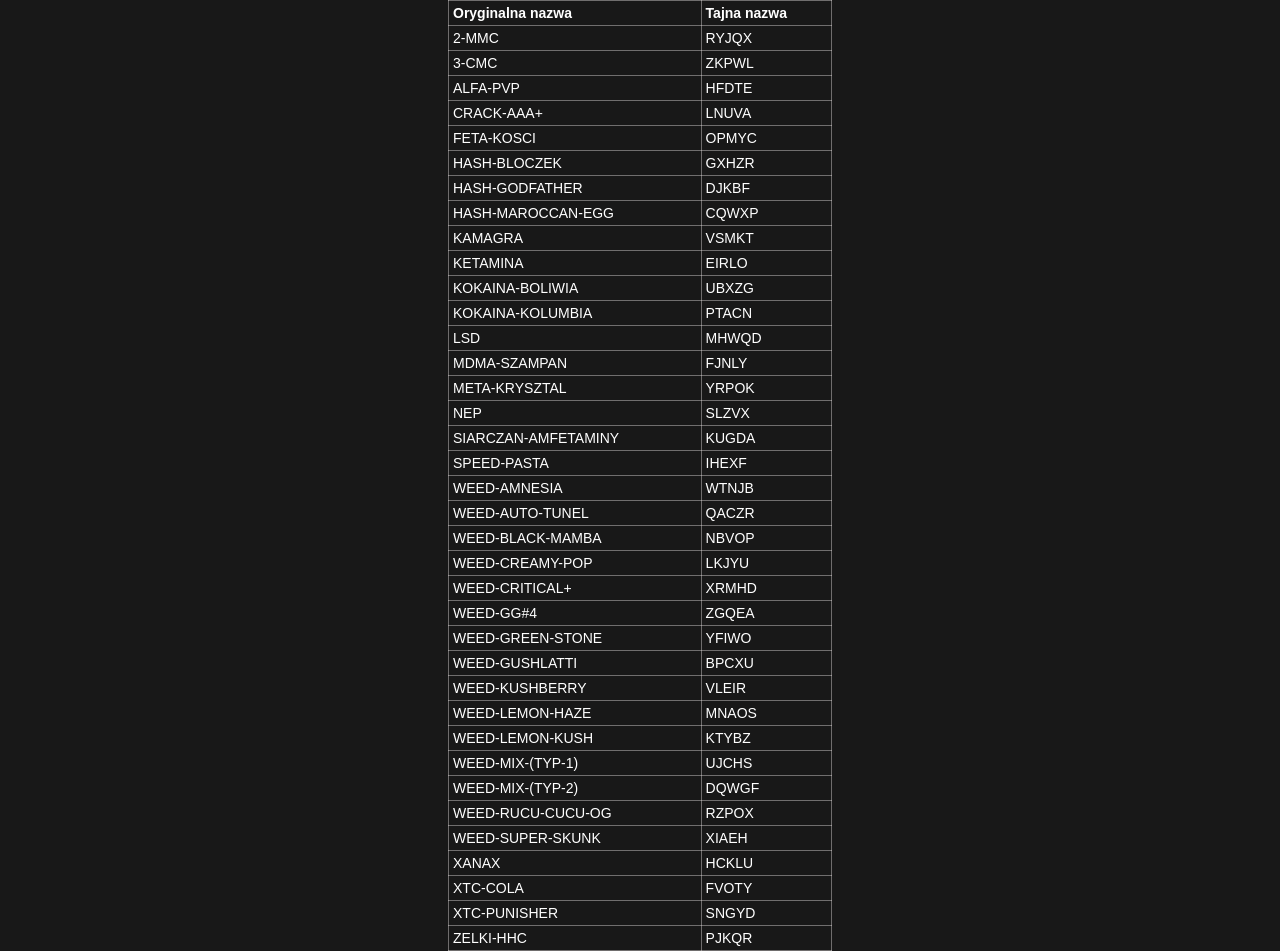
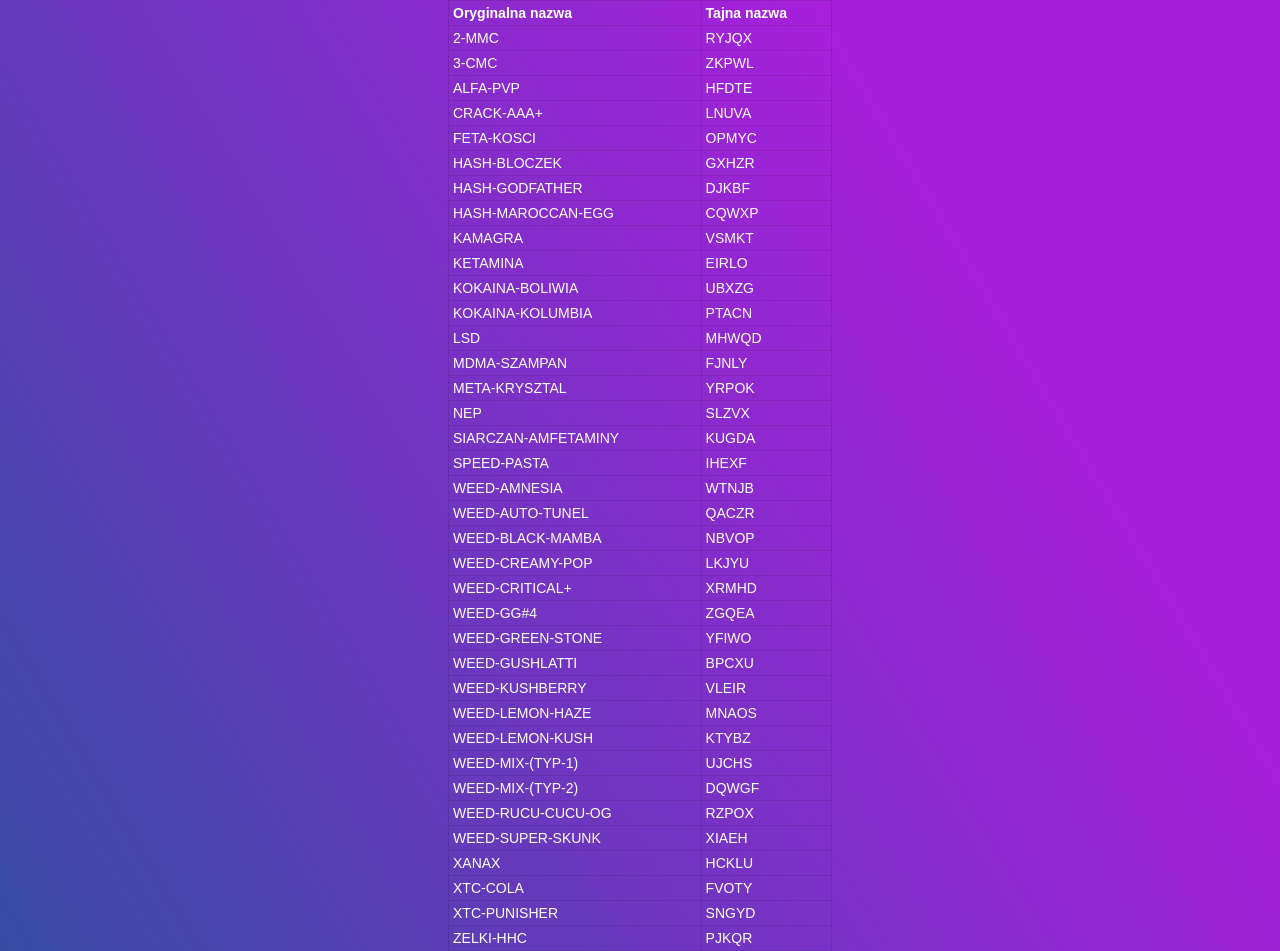
Before and after one commit to LoukoumiTop/kirungi-waggulu, a plain HTML site: page Kody_produktow_strefa_51.html in a window 1280 px wide. Drawn offline with Linux system fonts and the light colour scheme.

Commit message:
Update Kody_produktow_strefa_51.html

```diff
--- a/Kody_produktow_strefa_51.html
+++ b/Kody_produktow_strefa_51.html
@@ -8,7 +8,7 @@
 
     <style>
       body {
-        background-color: #181818;
+        background: linear-gradient(59deg, rgba(55,76,165,1) 0%, rgba(167,31,219,1) 75%);
         font-family: Arial, sans-serif;
         font-size: 14px;
         margin: 0px;
@@ -21,13 +21,13 @@
         }
 
         th, td {
-            border: 1px solid rgba(233, 228, 228, 0.418);
+            border: 1px solid rgba(0, 0, 0, 0.103);
             text-align: left;
             padding: 4px;
         }
 
         tr:hover {
-          background-color: rgb(83, 83, 83);
+          background-color: rgba(0, 0, 0, 0.295);
           transform: scale(1.5);
         }
 
```
